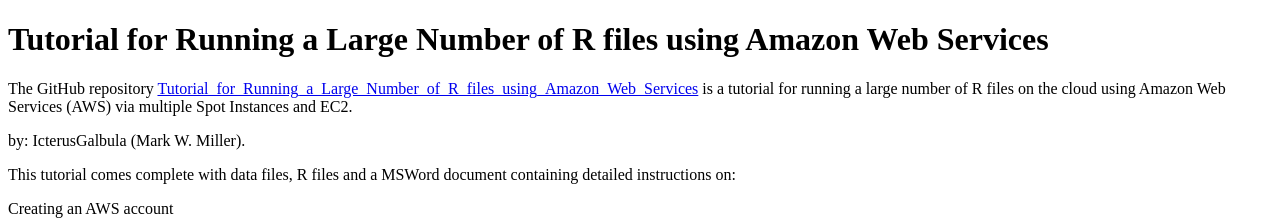
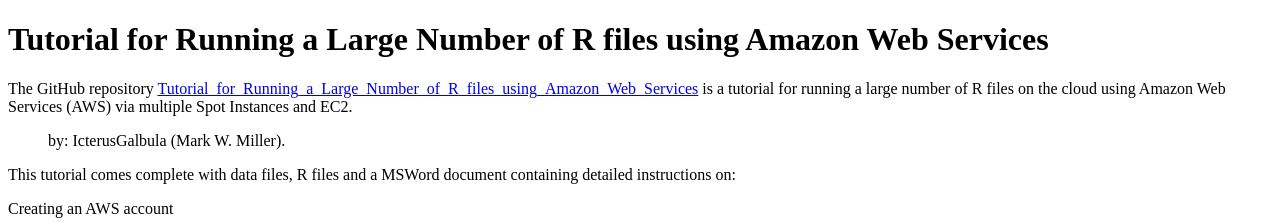
Before and after one commit to IcterusGalbula/Tutorial-for-Running-a-Large-Number-of-R-files-using-Amazon-Web-Services, a plain HTML site: page index.html in a window 1280 px wide. Shown: the top 222 px of the page. Drawn offline with Linux system fonts and the light colour scheme.

Commit message:
Update index.html

```diff
--- a/index.html
+++ b/index.html
@@ -5,7 +5,7 @@
 <h1>Tutorial for Running a Large Number of R files using Amazon Web Services</h1>
 <p>The GitHub repository <a href=https://github.com/IcterusGalbula/Tutorial_for_Running_a_Large_Number_of_R_files_using_Amazon_Web_Services>Tutorial_for_Running_a_Large_Number_of_R_files_using_Amazon_Web_Services</a> is a tutorial for running a large number of R files on the cloud using Amazon Web Services (AWS) via multiple Spot Instances and EC2.</p>
 
-<p>    by: IcterusGalbula (Mark W. Miller).</p>
+<p style="margin-left: 40px">by: IcterusGalbula (Mark W. Miller).</p>
 
 <p>This tutorial comes complete with data files, R files and a MSWord document containing detailed instructions on:</p>
 
```
